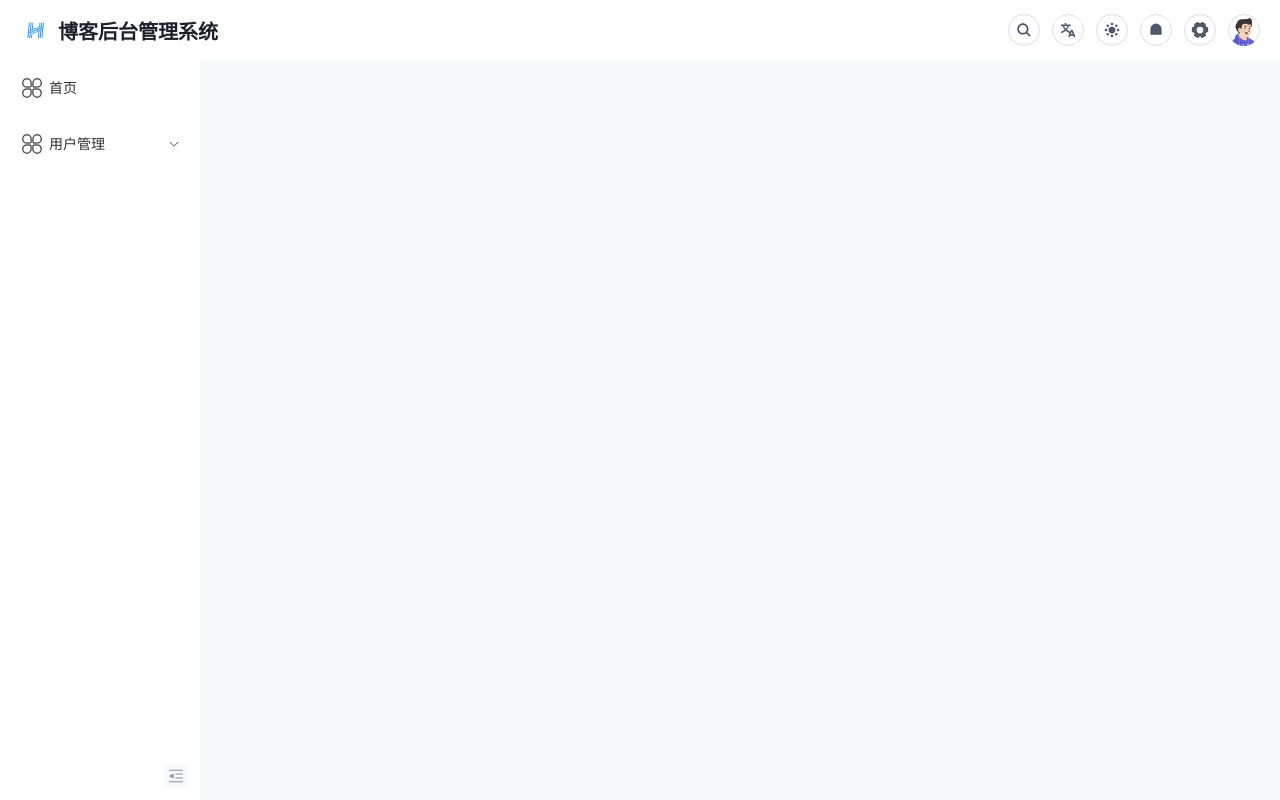
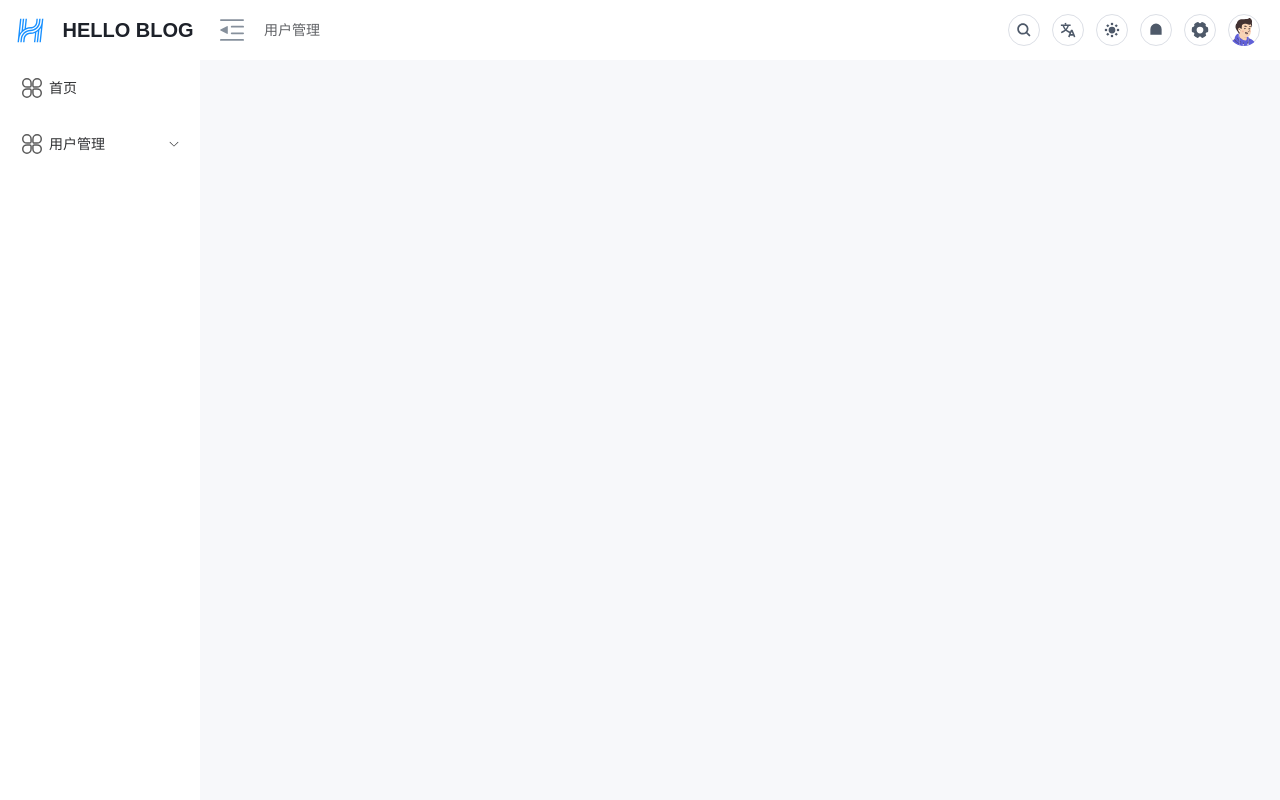
Before and after one commit to Simp1ezZz-Team/hello-blog-admin, a Vue app: page /user in a window 1280 px wide. Built offline with nearby package versions, Linux system fonts and the light colour scheme; a web font is replaced by a local one.

Commit message:
feat(布局): ✨ 添加面包屑导航
添加了面包屑导航，又把布局调整为logo和菜单在最左边，不然添加面包屑导航和Tab栏就占用太多Main的位置了

```diff
--- a/components.d.ts
+++ b/components.d.ts
@@ -9,6 +9,8 @@ declare module 'vue' {
   export interface GlobalComponents {
     ElAside: typeof import('element-plus/es')['ElAside']
     ElAvatar: typeof import('element-plus/es')['ElAvatar']
+    ElBreadcrumb: typeof import('element-plus/es')['ElBreadcrumb']
+    ElBreadcrumbItem: typeof import('element-plus/es')['ElBreadcrumbItem']
     ElButton: typeof import('element-plus/es')['ElButton']
     ElCol: typeof import('element-plus/es')['ElCol']
     ElContainer: typeof import('element-plus/es')['ElContainer']
--- a/src/assets/styles/variables.module.scss
+++ b/src/assets/styles/variables.module.scss
@@ -6,6 +6,7 @@ $title: #1D2129;
 $menuText: #4E5969;
 $menuActiveText: #165DFF;
 $sideBarWidth: 200px;
+$hideSideBarWidth: 64px;
 $headerHeight: 60px;
 
 // the :export directive is the magic sauce for webpack
--- a/src/layout/Header/index.vue
+++ b/src/layout/Header/index.vue
@@ -1,9 +1,18 @@
 <template>
   <div class="header-container">
-    <RouterLink key="expand" class="title-container" to="/">
-      <svgIcon name="hello" size="32px" />
-      <h1 class="title">博客后台管理系统</h1>
-    </RouterLink>
+    <div class="breadcrumb-container">
+      <svg-icon
+        @click="changeCollapse"
+        class="collapse-button"
+        :name="app.isCollapse ? 'expand' : 'collapse'"
+        size="24px"
+      />
+      <el-breadcrumb class="breadcrumb" separator="/">
+        <el-breadcrumb-item v-for="route in currentRoute.matched" :key="route.path" v-show="route.meta.title">
+          <span>{{ route.meta.title }}</span>
+        </el-breadcrumb-item>
+      </el-breadcrumb>
+    </div>
     <div class="setting-container">
       <el-button class="button" circle><svg-icon name="search" size="18px" /></el-button>
       <el-button class="button" circle><svg-icon name="language" size="18px" /></el-button>
@@ -25,6 +34,14 @@
 
 <script setup lang="ts">
 import SvgIcon from "@/components/SvgIcon/index.vue";
+import useStore from "@/stores";
+import { useRoute } from "vue-router";
+
+const currentRoute = useRoute();
+const { app } = useStore();
+const changeCollapse = () => {
+  app.changeCollapse(!app.isCollapse);
+};
 </script>
 
 <style scoped lang="scss">
@@ -36,14 +53,14 @@ import SvgIcon from "@/components/SvgIcon/index.vue";
   width: 100%;
   height: 100%;
 
-  .title-container {
+  .breadcrumb-container {
     display: flex;
     align-items: center;
-
-    .title {
-      color: $title;
-      font-size: 20px;
-      margin: 0 0 0 6px;
+    .collapse-button {
+      cursor: pointer;
+    }
+    .breadcrumb {
+      margin-left: 20px;
     }
   }
 
--- a/src/layout/SideBar/index.vue
+++ b/src/layout/SideBar/index.vue
@@ -1,11 +1,12 @@
 <template>
-  <el-aside class="sidebar-container">
+  <el-aside class="sidebar-container" :class="sidebarClass">
+    <Logo />
     <el-scrollbar>
       <el-menu
         class="menu-container"
         :default-active="activeMenu"
         :unique-opened="true"
-        :collapse="isCollapse"
+        :collapse="app.isCollapse"
         :collapse-transition="false"
         :background-color="variables.menuBg"
         :text-color="variables.menuText"
@@ -14,7 +15,6 @@
       >
         <sidebar-item v-for="route in constantRoutes" :key="route.path" :item="route" :base-path="route.path" />
       </el-menu>
-      <svg-icon class="collapse-button" name="collapse" size="24px" />
     </el-scrollbar>
   </el-aside>
 </template>
@@ -26,19 +26,21 @@ import { computed } from "vue";
 import useStore from "@/stores";
 import { constantRoutes } from "@/router";
 import SidebarItem from "@/layout/SideBar/SidebarItem.vue";
-import SvgIcon from "@/components/SvgIcon/index.vue";
+import Logo from "@/layout/SideBar/logo.vue";
 
 const { app } = useStore();
 const route = useRoute();
 const activeMenu = computed(() => route.path);
-const isCollapse = computed(() => app.isCollapse);
+const sidebarClass = computed(() => ({
+  hideSidebar: app.isCollapse,
+  showSidebar: !app.isCollapse
+}));
 </script>
 
 <style scoped lang="scss">
 @import "@/assets/styles/variables.module.scss";
 
 .sidebar-container {
-  width: $sideBarWidth;
   overflow: hidden;
   background-color: $menuBg;
   .collapse-button {
@@ -51,6 +53,14 @@ const isCollapse = computed(() => app.isCollapse);
     background-color: #f7f8fa;
   }
 }
+.showSidebar {
+  width: $sideBarWidth;
+  transition: width 0.28s;
+}
+.hideSidebar {
+  width: $hideSideBarWidth;
+  transition: width 0.28s;
+}
 
 .menu-container {
   border-right: none;
--- /dev/null
+++ b/src/layout/SideBar/logo.vue
@@ -0,0 +1,43 @@
+<template>
+  <div class="sidebar-logo-container">
+    <RouterLink class="sidebar-logo-link" to="/">
+      <svgIcon name="hello" size="50px" />
+      <h1 class="sidebar-title" v-show="!app.isCollapse">HELLO BLOG</h1>
+    </RouterLink>
+  </div>
+</template>
+
+<script setup lang="ts">
+import useStore from "@/stores";
+
+const { app } = useStore();
+</script>
+
+<style scoped lang="scss">
+@import "@/assets/styles/variables.module.scss";
+
+.sidebar-logo-container {
+  position: relative;
+  width: 100%;
+  height: 60px;
+  overflow: hidden;
+
+  .sidebar-logo-link {
+    width: 100%;
+    height: 100%;
+    display: flex;
+    align-items: center;
+    justify-content: center;
+  }
+
+  .sidebar-title {
+    display: inline-block;
+    white-space: nowrap;
+    color: $title;
+    font-weight: 600;
+    line-height: 60px;
+    font-size: 20px;
+    margin: 0 0 0 6px;
+  }
+}
+</style>
--- a/src/layout/index.vue
+++ b/src/layout/index.vue
@@ -1,10 +1,10 @@
 <template>
   <el-container class="container">
-    <el-header class="header">
-      <Header />
-    </el-header>
+    <SideBar />
     <el-container>
-      <SideBar />
+      <el-header class="header">
+        <Header />
+      </el-header>
       <el-main class="main">
         <AppMain />
       </el-main>
--- a/src/stores/modules/app.ts
+++ b/src/stores/modules/app.ts
@@ -4,7 +4,12 @@ import type { AppState } from "@/stores/interface";
 const useAppStore = defineStore("useAppStore", {
   state: (): AppState => ({
     isCollapse: false
-  })
+  }),
+  actions: {
+    changeCollapse(isCollapse: boolean) {
+      this.isCollapse = isCollapse;
+    }
+  }
 });
 
 export default useAppStore;
```
Also changed, not shown: src/assets/icons/expand.svg (renamed from src/assets/icons/uncollapse.svg).
